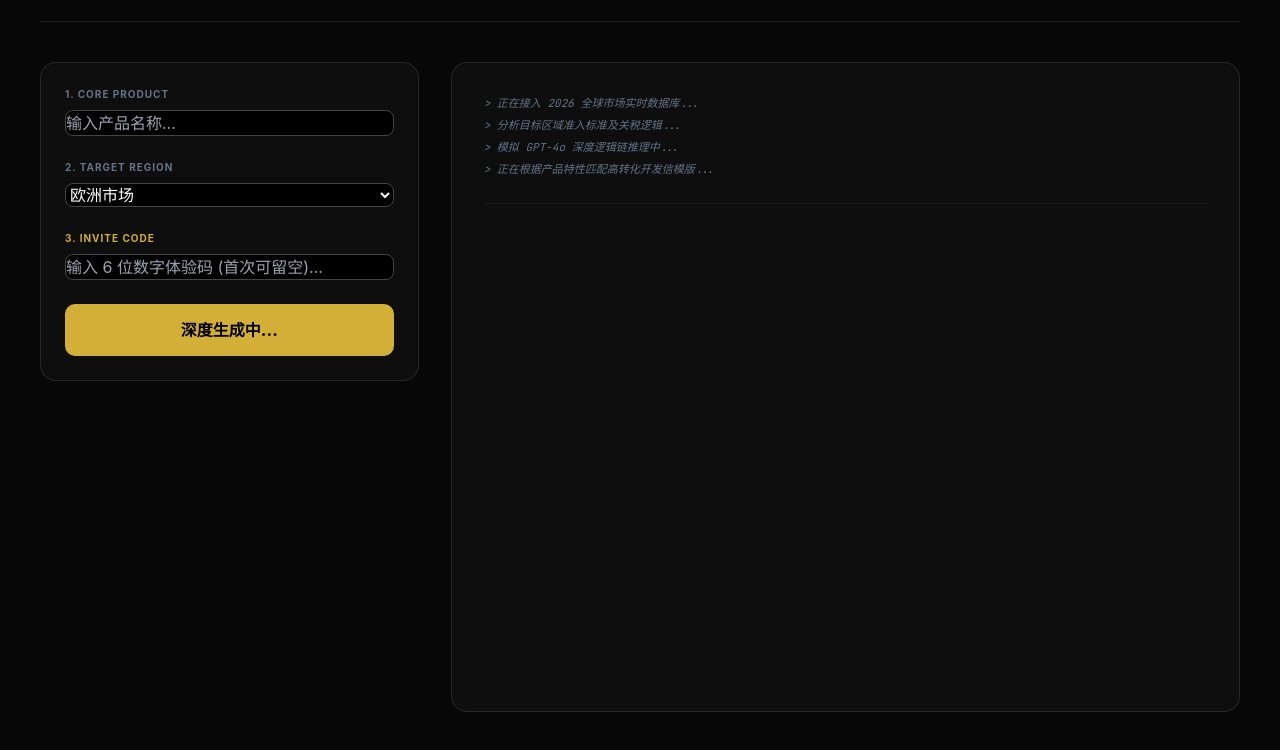
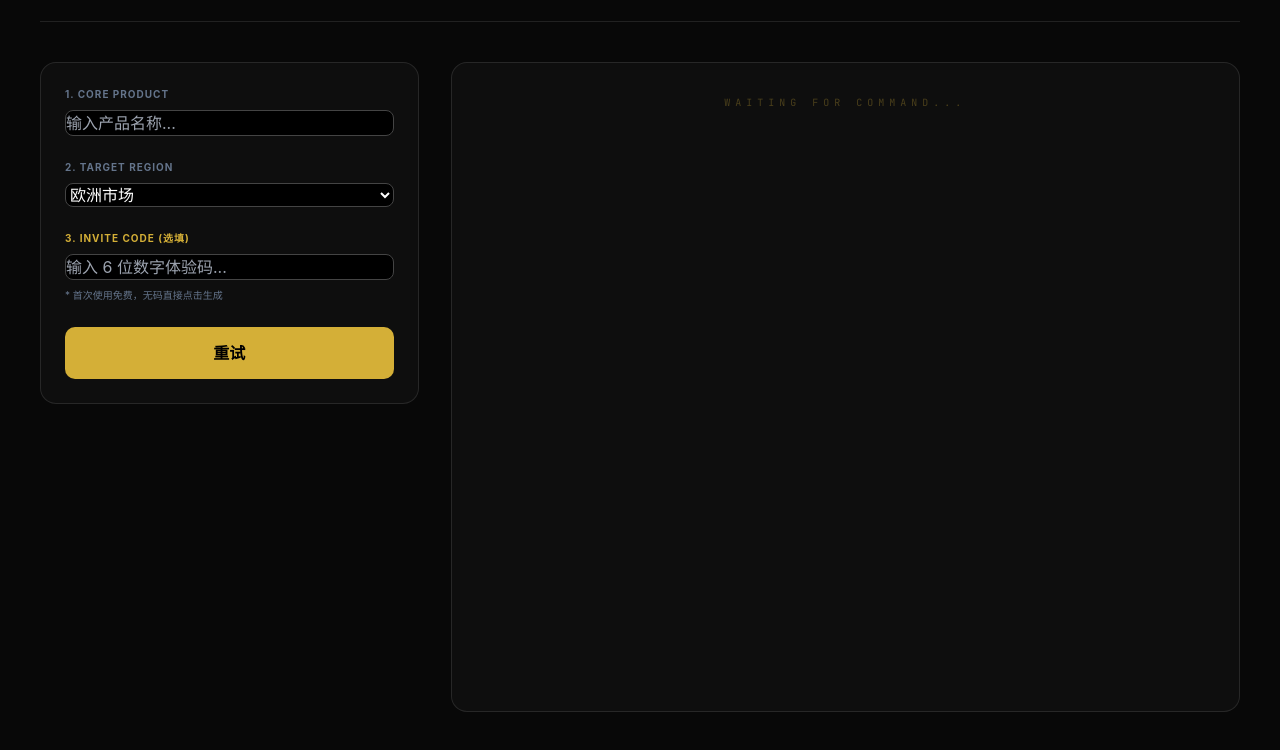
Before and after one commit to kexiang335-ship-it/My-resume, a plain HTML site: page aitrading.html in a window 1280 px wide. Both pictures are taken after a click on the button "生成数字化报告". Shown: the part 106-856 px from the top of the page. Drawn offline with nearby package versions, Linux system fonts and the light colour scheme; no server answers.

Commit message:
Update aitrading.html

```diff
--- a/aitrading.html
+++ b/aitrading.html
@@ -52,8 +52,9 @@
                             </select>
                         </div>
                         <div>
-                            <label class="text-[10px] text-[#d4af37] mb-2 block font-bold tracking-widest uppercase">3. Invite Code</label>
-                            <input type="text" id="invite-code" placeholder="输入 6 位数字体验码 (首次可留空)..." class="border-[#d4af37]/30">
+                            <label class="text-[10px] text-[#d4af37] mb-2 block font-bold tracking-widest uppercase">3. Invite Code (选填)</label>
+                            <input type="text" id="invite-code" placeholder="输入 6 位数字体验码..." class="border-[#d4af37]/30">
+                            <p class="text-[10px] text-slate-500 mt-2">* 首次使用免费，无码直接点击生成</p>
                         </div>
                         <button onclick="executeAgent()" id="exec-btn" class="btn-gold">生成数字化报告</button>
                     </div>
@@ -84,22 +85,6 @@
             "> 报告生成完毕，正在进行格式精修..."
         ];
 
-        // 全局变量：记录用户身份
-        let currentUserIp = "unknown";
-        let isBoss = false;
-
-        // 页面加载时请求 /api/admin 确认身份
-        window.addEventListener('DOMContentLoaded', async () => {
-            try {
-                const res = await fetch('/api/admin');
-                const data = await res.json();
-                currentUserIp = data.debugIp || "unknown";
-                isBoss = data.isAdmin;
-            } catch (e) {
-                console.log("初始化状态获取失败");
-            }
-        });
-
         async function executeAgent() {
             const prod = document.getElementById('prod-input').value || "通用工业品";
             const region = document.getElementById('region-input').value;
@@ -109,21 +94,37 @@
             const thoughtLog = document.getElementById('thought-log');
             const pdfBtn = document.getElementById('pdf-btn');
 
-            // 核心验证逻辑
-            const outOfQuotaMsg = "本IP额度以使用完，想继续使用请联系电话/微信：13814632349或者邮箱：2306367140@qq.com获取使用码";
+            btn.disabled = true;
+            btn.innerText = "校验权限中...";
 
-            if (!isBoss) {
+            try {
+                // 1. 调用后端获取当前设备 IP 及身份
+                const adminRes = await fetch('/api/admin');
+                const adminData = await adminRes.json();
+
+                // 确保 Boss 的 IP 永远拥有最高权限
+                const isAdmin = adminData.isAdmin || ["39.144.156.35", "64.23.170.38"].includes(adminData.debugIp);
+                const userIp = adminData.debugIp || "unknown_ip";
+
+                // 2. 免费额度及试用码判断逻辑
+                if (!isAdmin) {
                     if (!code) {
-                    // 没填码，检查此 IP 是否用过一次免费机会
-                    const hasUsedFree = localStorage.getItem(`free_used_${currentUserIp}`);
-                    if (hasUsedFree === "true") {
-                        alert(outOfQuotaMsg);
+                        // 如果没有输入码，检查该 IP 是否已经用过免费额度
+                        const hasUsedFree = localStorage.getItem('free_used_' + userIp);
+                        if (hasUsedFree) {
+                            alert("本IP额度以使用完，想继续使用请联系电话/微信：13814632349或者邮箱：2306367140@qq.com获取使用码");
+                            btn.disabled = false;
+                            btn.innerText = "生成数字化报告";
                             return;
+                        } else {
+                            // 记录该 IP 已使用免费额度
+                            localStorage.setItem('free_used_' + userIp, 'true');
                         }
                     }
+                    // 如果有输入 code，直接放行，由后续后端的 /api/chat 验证 Vercel KV 里的码是否有效
                 }
 
-            btn.disabled = true;
+                // 3. 开始执行动画
                 btn.innerText = "深度生成中...";
                 document.getElementById('init-screen').classList.add('hidden');
                 document.getElementById('output-area').classList.remove('hidden');
@@ -131,17 +132,15 @@
                 thoughtLog.innerHTML = "";
                 pdfBtn.classList.add('hidden');
 
-            // 1. 模拟深度思考过程
                 for(let step of thoughtSteps) {
                     const p = document.createElement('p');
                     p.innerText = step;
                     thoughtLog.appendChild(p);
                     await new Promise(r => setTimeout(r, 800));
-                document.getElementById('terminal-screen').scrollTop = 9999;
+                    document.getElementById('terminal-screen').scrollTop = 0;
                 }
 
-            // 2. 接口调用
-            try {
+                // 4. 接口调用进行实际生成
                 const response = await fetch('/api/chat', {
                     method: 'POST',
                     headers: { 'Content-Type': 'application/json' },
@@ -152,20 +151,7 @@
                 });
 
                 const data = await response.json();
-
-                if(!response.ok) {
-                    // 如果后端发现邀请码额度耗尽，或无权限，统一拦截抛出你的指定文本
-                    const errMsg = data.error || "";
-                    if (response.status === 403 || errMsg.includes("额度") || errMsg.includes("limit")) {
-                        throw new Error(outOfQuotaMsg);
-                    }
-                    throw new Error(errMsg || "请求失败");
-                }
-
-                // ==== 成功生成后，如果是普通用户且没填邀请码，则扣除他的免费次数 ====
-                if (!isBoss && !code) {
-                    localStorage.setItem(`free_used_${currentUserIp}`, "true");
-                }
+                if(!response.ok) throw new Error(data.error || "请求失败，可能是体验码无效或已过期");
 
                 const text = data.answer;
                 output.classList.add('cursor-blink');
@@ -184,8 +170,9 @@
                         pdfBtn.classList.remove('hidden');
                     }
                 }, 15);
+
             } catch (error) {
-                output.innerHTML = `❌ <br><br> ${error.message}`;
+                output.innerHTML = "❌ 错误: " + error.message;
                 btn.disabled = false;
                 btn.innerText = "重试";
             }
```
Lines whose indentation alone changed are shown as unchanged.
